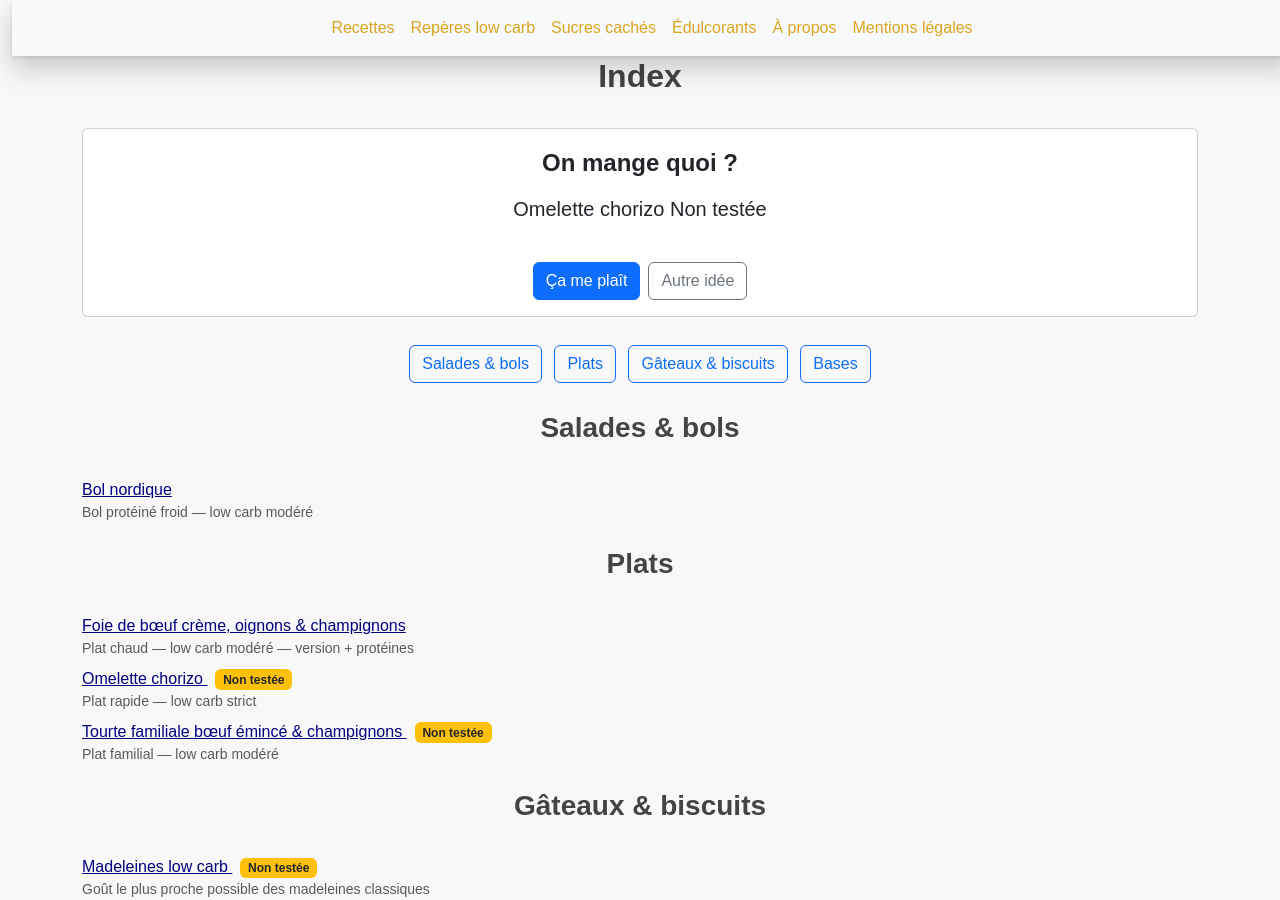
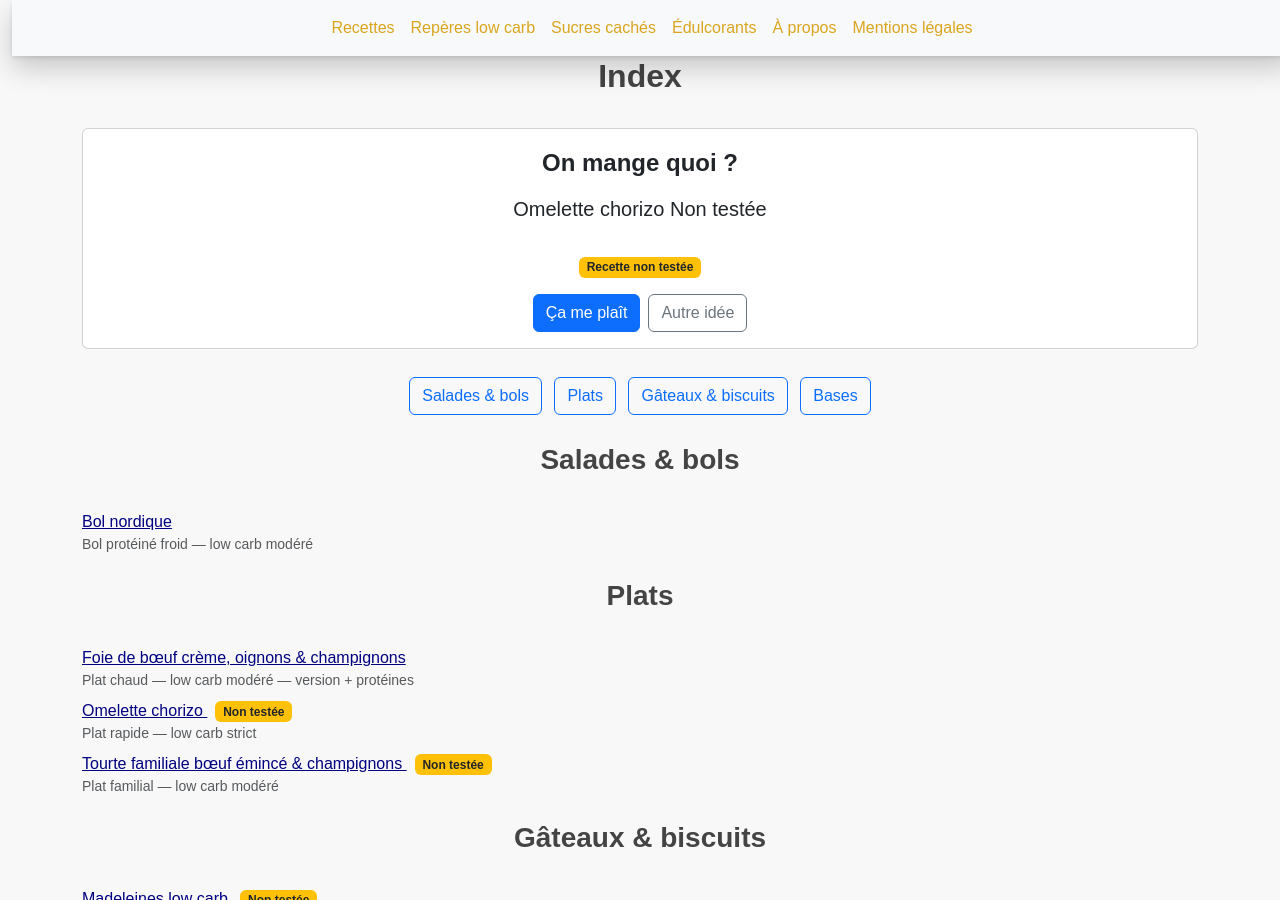
Before and after one commit to laurie-boissay/laurie-boissay.github.io, a Jekyll site: the page built from index.html, in a window 1280 px wide and 900 px high, scrolled down 362 px. Built offline with Jekyll 4.4.1, drawn with Linux system fonts in a browser that asks for light colours.

Commit message:
Update index.html

```diff
--- a/index.html
+++ b/index.html
@@ -167,13 +168,23 @@ description: "Mes recettes low carb (recettes faibles en glucides). Index par ca
       const href = a.getAttribute("href");
       const title = (a.textContent || "").trim();
 
+      const card = a.closest(".recipe-card");
+      const tested = card && card.dataset && card.dataset.tested === "true";
+
+      const badge = tested
+        ? ""
+        : `<div class="mt-2">
+             <span class="badge bg-warning text-dark">Recette non testée</span>
+           </div>`;
+
       pickHost.innerHTML = `
         <div class="card">
           <div class="card-body text-center">
             <div class="mb-3 fw-bold fs-4">On mange quoi&nbsp;?</div>
-            <h3 class="h5 mb-3">${title}</h3>
+            <h3 class="h5 mb-2">${title}</h3>
+            ${badge}
 
-            <div class="d-flex justify-content-center flex-wrap gap-2">
+            <div class="d-flex justify-content-center flex-wrap gap-2 mt-3">
               <a class="btn btn-primary" href="${href}">Ça me plaît</a>
               <button id="btn-reroll" type="button" class="btn btn-outline-secondary">
                 Autre idée
```
Also changed, not shown: other parts of index.html (+1 -0 lines).
